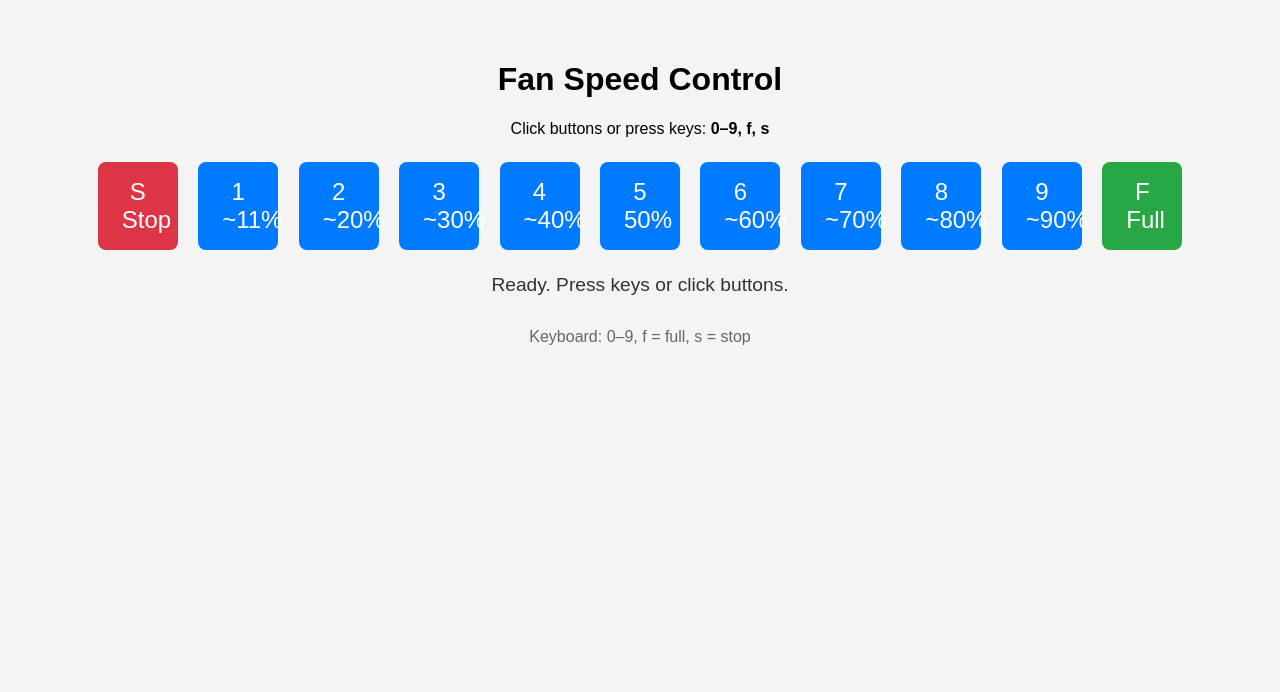
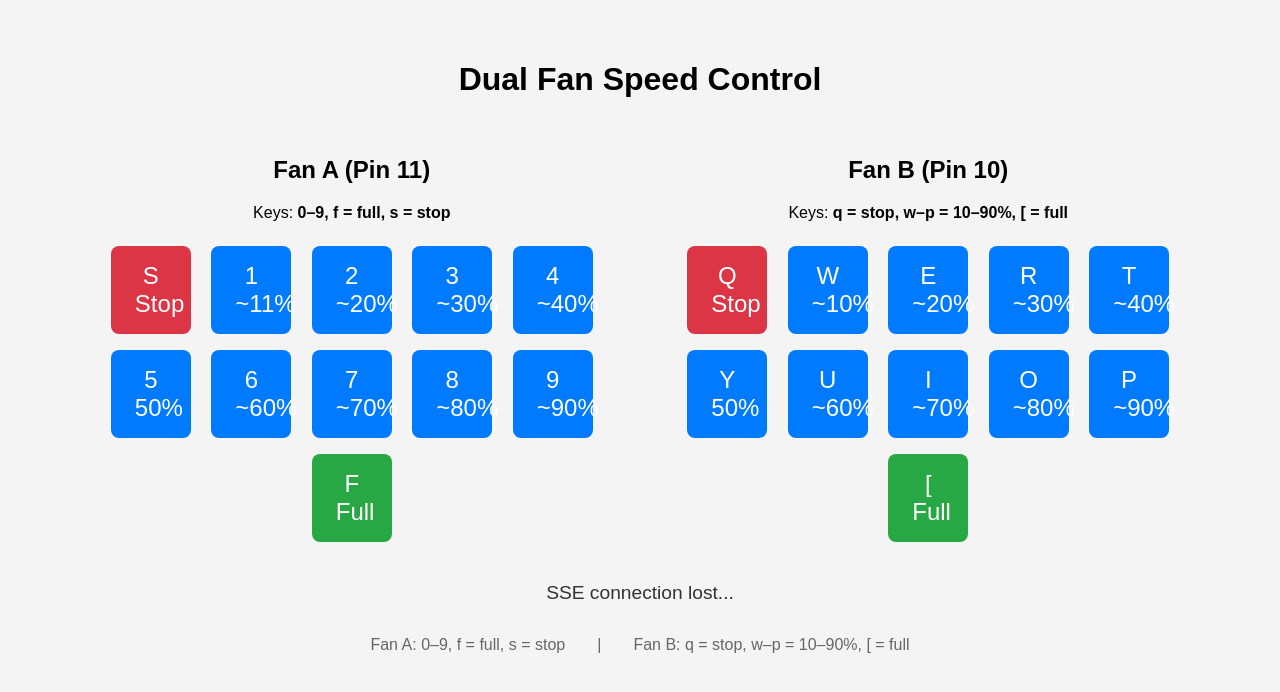
Before and after one commit to BackThrowTheBaguetteBrawler/arduino-fan-vehicle, a Flask app: page / in a window 1280 px wide. Shown: the top 692 px of the page. Run offline with Flask 3, Linux system fonts and the light colour scheme; data that the repository does not hold is empty; parts of the project's set-up code (start-up, migrations or seed data) failed here and were passed over.

Commit message:
added functionality for a second fan on pin 10

```diff
--- a/app.py
+++ b/app.py
@@ -1,15 +1,10 @@
 #!/usr/bin/env python3
 """
-Flask web UI for ultra-responsive fan control.
-Works with the Arduino sketch above (pin 11 PWM).
+Flask Dual Fan Control – Pin 11 (A), Pin 10 (B)
 """
-
-from flask import Flask, render_template, jsonify, request
-import serial
-import serial.tools.list_ports
-import threading
-import time
-import sys
+from flask import Flask, render_template, jsonify, Response
+import serial, serial.tools.list_ports, threading, time, sys
+from collections import deque
 
 app = Flask(__name__)
 
@@ -24,58 +19,60 @@ def find_arduino():
 
 PORT = find_arduino()
 BAUD = 115200
-
-# Global serial
 ser = None
 serial_lock = threading.Lock()
 
-# -------------------------------------------------
-# Serial init with retry on "busy"
-# -------------------------------------------------
 def init_serial():
     global ser
     for attempt in range(6):
         try:
             ser = serial.Serial(PORT, BAUD, timeout=0)
-            time.sleep(2)  # Arduino reset
+            time.sleep(2)
             print(f"[OK] Connected to {PORT}")
             return
         except serial.SerialException as e:
             if 'Device or resource busy' in str(e):
-                print(f"[BUSY] Port busy, retry {attempt+1}/6 in 1s...")
+                print(f"[BUSY] Retry {attempt+1}/6...")
                 time.sleep(1)
             else:
-                print(f"[ERROR] Serial: {e}")
+                print(f"[ERROR] {e}")
                 sys.exit(1)
-    sys.exit("[FATAL] Could not open serial port after retries")
-
+    sys.exit("[FATAL] Port open failed")
 init_serial()
 
 # -------------------------------------------------
-# Safe send
+# Send command: 'a5', 'bf', 'as', etc.
 # -------------------------------------------------
-def send_command(cmd: str):
+def send_command(fan: str, cmd: str):
+    """fan = 'a' or 'b', cmd = '0'-'9','f','s'"""
+    if fan not in ('a', 'b') or cmd not in '0123456789fs':
+        return
     with serial_lock:
         if ser and ser.is_open:
             try:
+                ser.write(fan.encode())
+                time.sleep(0.001)
                 ser.write(cmd.encode())
                 ser.flush()
             except Exception as e:
                 print(f"[WRITE FAIL] {e}")
 
 # -------------------------------------------------
-# Background reader – pushes feedback to browser via SSE
+# Background reader → SSE
 # -------------------------------------------------
-from collections import deque
-feedback_buffer = deque(maxlen=50)  # last 50 messages
+feedback_buffer = deque(maxlen=50)
 
 def serial_reader():
+    buffer = ""
     while True:
         if ser and ser.in_waiting:
             try:
-                line = ser.readline().decode(errors='ignore').strip()
-                if line:
-                    feedback_buffer.append(line)
+                buffer += ser.read(ser.in_waiting).decode(errors='ignore')
+                while '\n' in buffer:
+                    line, buffer = buffer.split('\n', 1)
+                    line = line.strip()
+                    if line:
+                        feedback_buffer.append(line)
             except:
                 pass
         time.sleep(0.005)
@@ -89,18 +86,15 @@ threading.Thread(target=serial_reader, daemon=True).start()
 def index():
     return render_template('index.html')
 
-@app.route('/cmd/<key>')
-def command(key):
-    if len(key) == 1 and key.lower() in '0123456789fs':
-        send_command(key)
-        return jsonify(status="ok", key=key)
+@app.route('/cmd/<fan>/<key>')
+def command(fan, key):
+    """fan = a|b, key = 0-9,f,s"""
+    if fan in ('a', 'b') and len(key) == 1 and key.lower() in '0123456789fs':
+        send_command(fan, key.lower())
+        return jsonify(status="ok", fan=fan.upper(), key=key.upper())
     return jsonify(status="invalid"), 400
 
-# -------------------------------------------------
-# Server-Sent Events (SSE) – live Arduino feedback
-# -------------------------------------------------
-from flask import Response
-
+# SSE Stream
 @app.route('/stream')
 def stream():
     def event_stream():
@@ -114,10 +108,9 @@ def stream():
     return Response(event_stream(), mimetype="text/event-stream")
 
 # -------------------------------------------------
-# Run
-# -------------------------------------------------
 if __name__ == '__main__':
-    # Accessible from phone/tablet on same WiFi
-    print(f"\nWeb UI: http://YOUR_IP:5000")
-    print("   (Find YOUR_IP with: ip addr show | grep inet)")
+    ip = [l.split()[1] for l in __import__('subprocess')
+          .check_output(["ip", "route"]).decode().splitlines()
+          if 'default' in l][0].split('/')[0]
+    print(f"\nWeb UI: http://{ip}:5000")
     app.run(host='0.0.0.0', port=5000, debug=False, threaded=True)
--- a/templates/index.html
+++ b/templates/index.html
@@ -3,65 +3,111 @@
 <head>
   <meta charset="UTF-8" />
   <meta name="viewport" content="width=device-width, initial-scale=1.0"/>
-  <title>Fan Speed Control</title>
+  <title>Dual Fan Speed Control</title>
   <style>
-    body { font-family: Arial; text-align: center; padding: 2rem; background: #f4f4f4; }
-    .btn {
-      font-size: 1.5rem; padding: 1rem 1.5rem; margin: 0.5rem;
-      background: #007bff; color: white; border: none; border-radius: 8px;
-      cursor: pointer; width: 80px;
-    }
-    .btn:hover { background: #0056b3; }
-    .btn.stop { background: #dc3545; }
-    .btn.stop:hover { background: #b02a37; }
-    .btn.full { background: #28a745; }
-    .btn.full:hover { background: #218838; }
-    #status { margin-top: 1rem; font-size: 1.2rem; color: #333; }
-    .keys { margin-top: 2rem; font-size: 1rem; color: #666; }
+    body {font-family:Arial;text-align:center;padding:2rem;background:#f4f4f4;}
+    .fan {display:inline-block;margin:1rem;vertical-align:top;width:45%;}
+    .btn {font-size:1.5rem;padding:1rem 1.5rem;margin:0.5rem;
+          background:#007bff;color:white;border:none;border-radius:8px;
+          cursor:pointer;width:80px;}
+    .btn:hover {background:#0056b3;}
+    .btn.stop {background:#dc3545;}
+    .btn.stop:hover {background:#b02a37;}
+    .btn.full {background:#28a745;}
+    .btn.full:hover {background:#218838;}
+    #status {margin-top:1rem;font-size:1.2rem;color:#333;}
+    .keys {margin-top:2rem;font-size:1rem;color:#666;}
   </style>
 </head>
 <body>
-  <h1>Fan Speed Control</h1>
-  <p>Click buttons or press keys: <strong>0–9, f, s</strong></p>
+  <h1>Dual Fan Speed Control</h1>
 
-  <div>
-    <button class="btn stop"   onclick="send('s')">S<br>Stop</button>
-    <button class="btn"        onclick="send('1')">1<br>~11%</button>
-    <button class="btn"        onclick="send('2')">2<br>~20%</button>
-    <button class="btn"        onclick="send('3')">3<br>~30%</button>
-    <button class="btn"        onclick="send('4')">4<br>~40%</button>
-    <button class="btn"        onclick="send('5')">5<br>50%</button>
-    <button class="btn"        onclick="send('6')">6<br>~60%</button>
-    <button class="btn"        onclick="send('7')">7<br>~70%</button>
-    <button class="btn"        onclick="send('8')">8<br>~80%</button>
-    <button class="btn"        onclick="send('9')">9<br>~90%</button>
-    <button class="btn full"   onclick="send('f')">F<br>Full</button>
+  <!-- ==================== FAN A (Pin 11) ==================== -->
+  <div class="fan">
+    <h2>Fan A (Pin 11)</h2>
+    <p>Keys: <strong>0–9, f = full, s = stop</strong></p>
+    <div>
+      <button class="btn stop"   onclick="send('a','s')">S<br>Stop</button>
+      <button class="btn"        onclick="send('a','1')">1<br>~11%</button>
+      <button class="btn"        onclick="send('a','2')">2<br>~20%</button>
+      <button class="btn"        onclick="send('a','3')">3<br>~30%</button>
+      <button class="btn"        onclick="send('a','4')">4<br>~40%</button>
+      <button class="btn"        onclick="send('a','5')">5<br>50%</button>
+      <button class="btn"        onclick="send('a','6')">6<br>~60%</button>
+      <button class="btn"        onclick="send('a','7')">7<br>~70%</button>
+      <button class="btn"        onclick="send('a','8')">8<br>~80%</button>
+      <button class="btn"        onclick="send('a','9')">9<br>~90%</button>
+      <button class="btn full"   onclick="send('a','f')">F<br>Full</button>
+    </div>
+  </div>
+
+  <!-- ==================== FAN B (Pin 10) ==================== -->
+  <div class="fan">
+    <h2>Fan B (Pin 10)</h2>
+    <p>Keys: <strong>q = stop, w–p = 10–90%, [ = full</strong></p>
+    <div>
+      <button class="btn stop"   onclick="send('b','s')">Q<br>Stop</button>
+      <button class="btn"        onclick="send('b','1')">W<br>~10%</button>
+      <button class="btn"        onclick="send('b','2')">E<br>~20%</button>
+      <button class="btn"        onclick="send('b','3')">R<br>~30%</button>
+      <button class="btn"        onclick="send('b','4')">T<br>~40%</button>
+      <button class="btn"        onclick="send('b','5')">Y<br>50%</button>
+      <button class="btn"        onclick="send('b','6')">U<br>~60%</button>
+      <button class="btn"        onclick="send('b','7')">I<br>~70%</button>
+      <button class="btn"        onclick="send('b','8')">O<br>~80%</button>
+      <button class="btn"        onclick="send('b','9')">P<br>~90%</button>
+      <button class="btn full"   onclick="send('b','f')">[ <br>Full</button>
+    </div>
   </div>
 
   <div id="status">Ready. Press keys or click buttons.</div>
-  <div class="keys">Keyboard: 0–9, f = full, s = stop</div>
+  <div class="keys">
+    Fan A: 0–9, f = full, s = stop  |  Fan B: q = stop, w–p = 10–90%, [ = full
+  </div>
 
+  <!-- ==================== SSE Live Feedback ==================== -->
   <script>
-    function send(key) {
-      fetch(`/cmd/${key}`)
+    const statusEl = document.getElementById('status');
+    const evtSource = new EventSource('/stream');
+    evtSource.onmessage = function(e) {
+      if (e.data) {
+        statusEl.textContent = `Live: ${e.data}`;
+      }
+    };
+    evtSource.onerror = function() {
+      statusEl.textContent = 'SSE connection lost...';
+    };
+  </script>
+
+  <!-- ==================== Command Sender ==================== -->
+  <script>
+    function send(fan, key) {
+      fetch(`/cmd/${fan}/${key}`)
         .then(r => r.json())
         .then(data => {
           if (data.status === 'ok') {
-            document.getElementById('status').textContent = `Sent: ${key.toUpperCase()} → Fan updated`;
+            statusEl.textContent = `Sent: ${data.fan}${data.key} → Fan updated`;
           }
         })
         .catch(() => {
-          document.getElementById('status').textContent = 'Error: Is Arduino connected?';
+          statusEl.textContent = 'Error: Is Arduino connected?';
         });
     }
 
-    // Keyboard control
-    document.addEventListener('keydown', (e) => {
+    // ------------------- Keyboard mapping -------------------
+    const mapA = {               // Fan A – unchanged
+      '0':'0','1':'1','2':'2','3':'3','4':'4','5':'5',
+      '6':'6','7':'7','8':'8','9':'9','f':'f','s':'s'
+    };
+    const mapB = {               // Fan B – NEW layout
+      'q':'s', 'w':'1','e':'2','r':'3','t':'4','y':'5',
+      'u':'6','i':'7','o':'8','p':'9','[':'f'
+    };
+
+    document.addEventListener('keydown', e => {
       const k = e.key.toLowerCase();
-      if ('0123456789fs'.includes(k)) {
-        e.preventDefault();
-        send(k);
-      }
+      if (k in mapA) { e.preventDefault(); send('a', mapA[k]); }
+      else if (k in mapB) { e.preventDefault(); send('b', mapB[k]); }
     });
   </script>
 </body>
```
Also changed, not shown: 1 other file.
